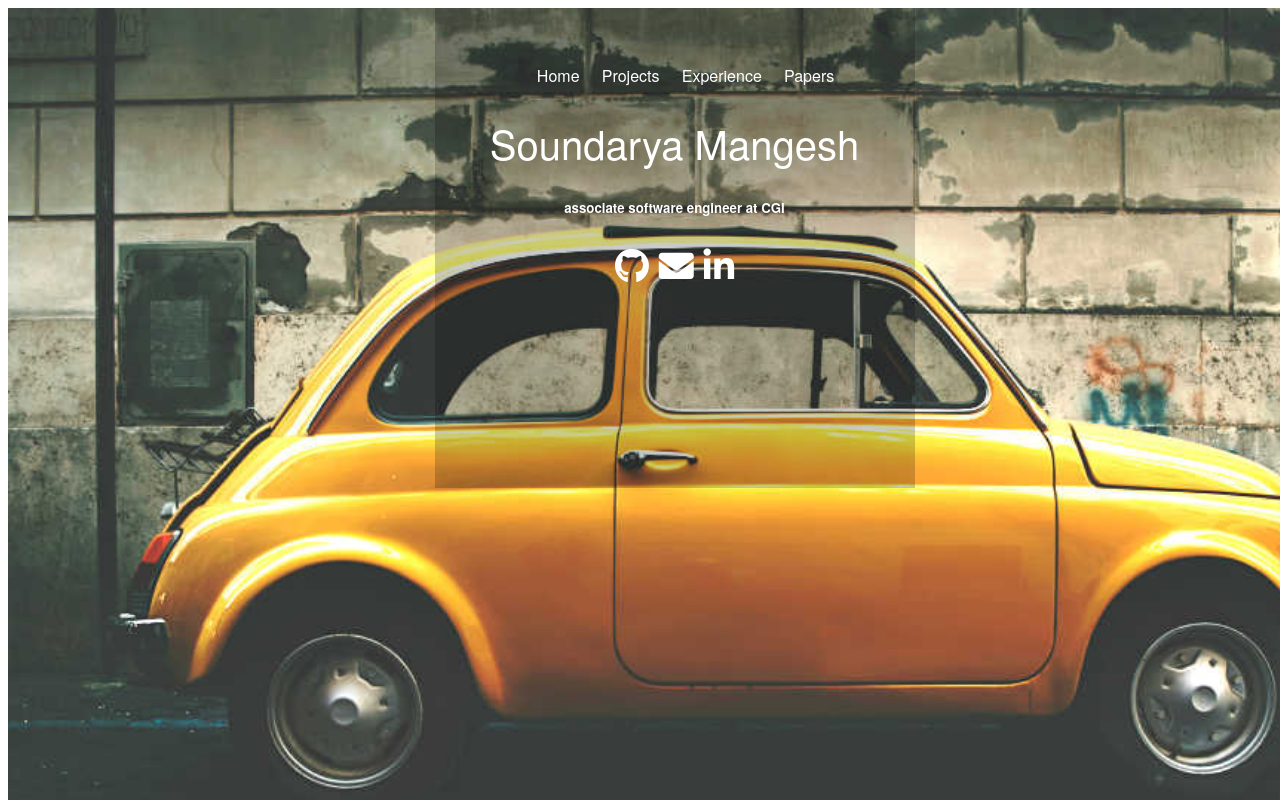
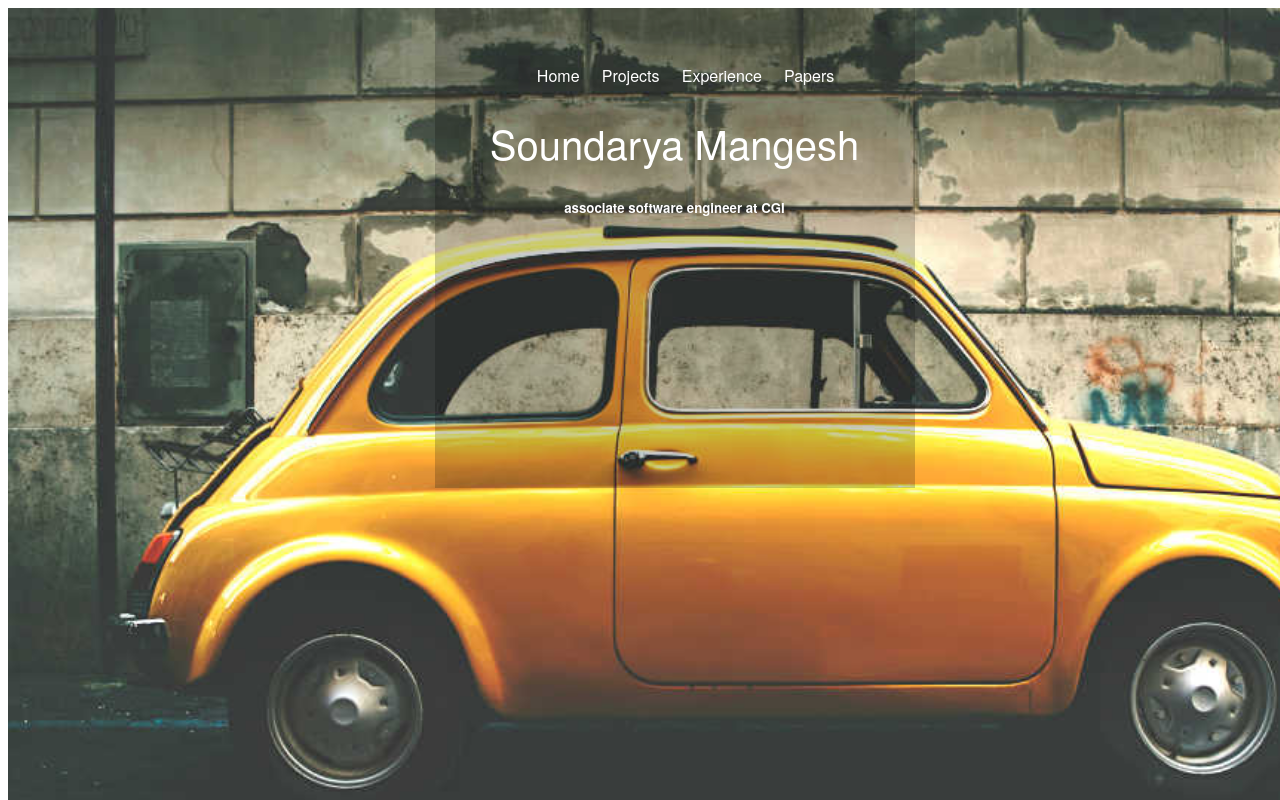
Before and after one commit to SoundaryaMangesh123/SoundaryaMangesh.github.io, a plain HTML site: page index.html in a window 1280 px wide. Shown: the top 800 px of the page. Drawn offline with Linux system fonts and the light colour scheme.

Commit message:
Update index.html

```diff
--- a/index.html
+++ b/index.html
@@ -31,14 +31,14 @@
     <h1> Soundarya Mangesh</h1>
     <h5> associate software engineer at CGI</h5>
 	<p> </p>
-	<div class="icons">
+	<!--<div class="icons">
 
         <a href="https://github.com/SoundaryaMangesh123" target="_blank" > <i class="fab fa-github"> </i></a>
          <a href="mailto:soundaryamangesh@gmail.com?subject=Hey brother!" target="_blank"> <i class="fa fa-envelope" aria-hidden="true"></i></a>
 
         <a href="https://www.linkedin.com/in/soundarya-mangesh-673b57111" target="_blank" > <i class="fab fa-linkedin-in" aria-hidden="true"></i></a>
 
-      </div>
+      </div>   -->
 
 
 </div>
```
